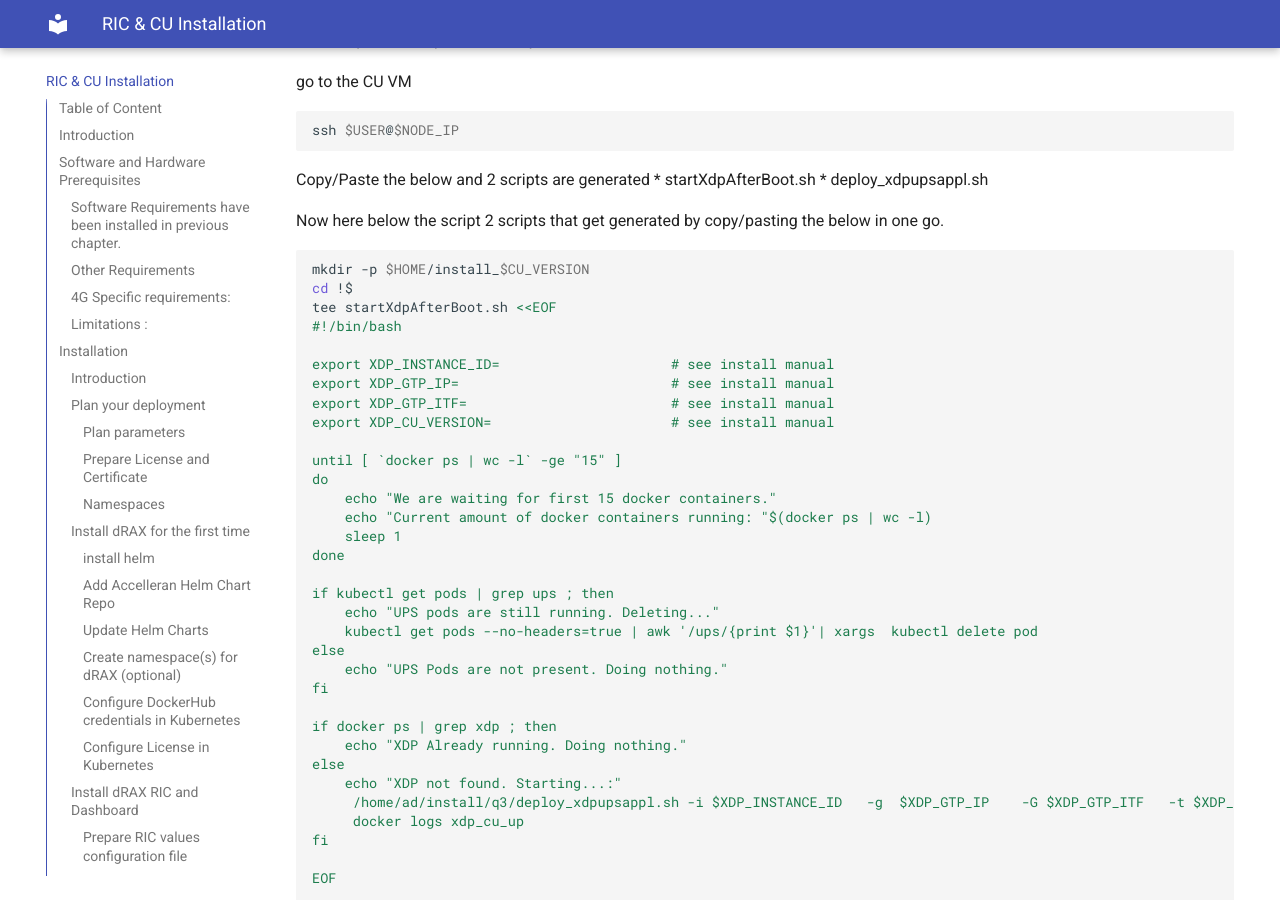
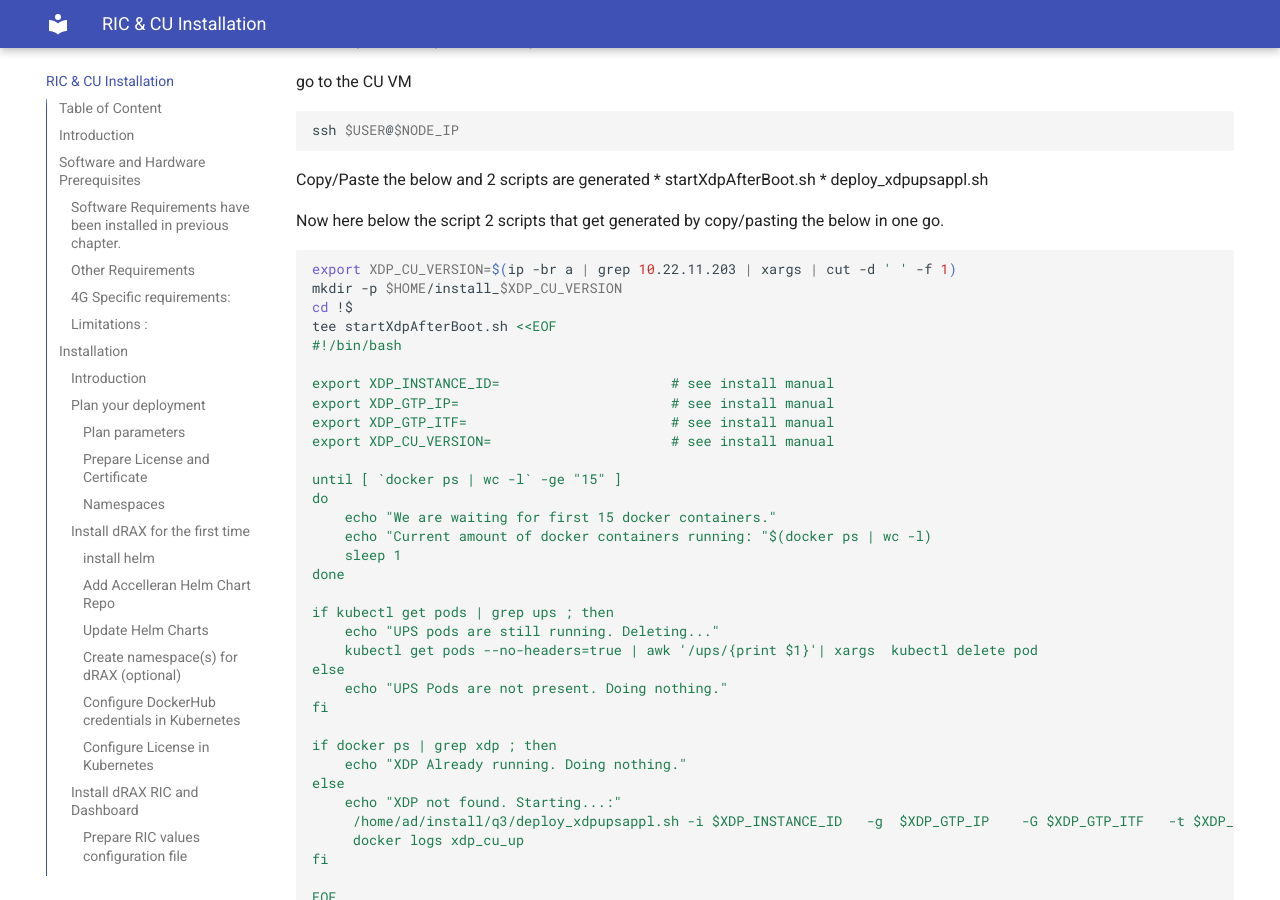
Before and after one commit to accelleran/drax-docs, an MkDocs documentation site: the page built from docs/drax-install/index.md, in a window 1280 px wide and 900 px high, scrolled down 28848 px. Built offline with MkDocs 1.6.1 and Material for MkDocs 9.7.7, drawn with Linux system fonts in a browser that asks for light colours; the version menu is left out.

Commit message:
adding xdp

````diff
--- a/docs/drax-install/index.md
+++ b/docs/drax-install/index.md
@@ -920,10 +920,12 @@ Copy/Paste the below and 2 scripts are generated
   * deploy_xdpupsappl.sh
 
 
+
 Now here below the script 2 scripts that get generated by copy/pasting the below in one go.
 
 ``` bash
-mkdir -p $HOME/install_$CU_VERSION
+export XDP_CU_VERSION=$(ip -br a | grep 10.22.11.203 | xargs | cut -d ' ' -f 1)
+mkdir -p $HOME/install_$XDP_CU_VERSION
 cd !$
 tee startXdpAfterBoot.sh <<EOF
 #!/bin/bash
````
